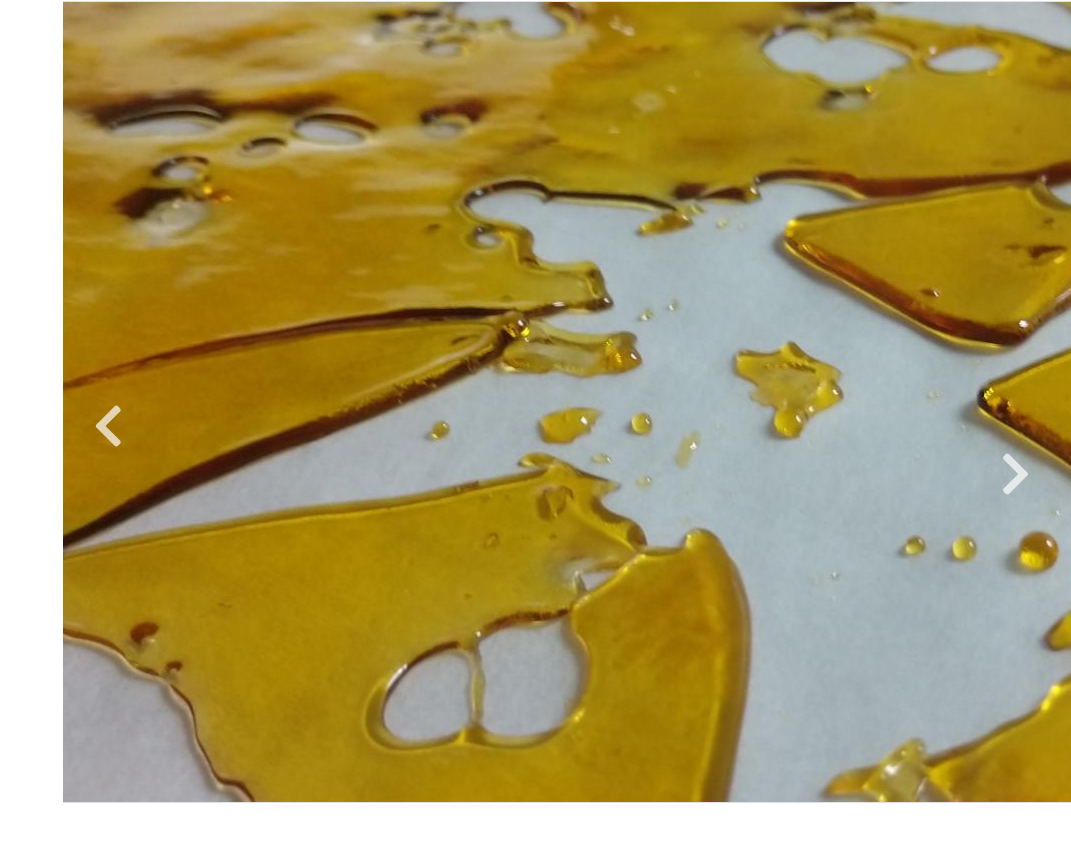
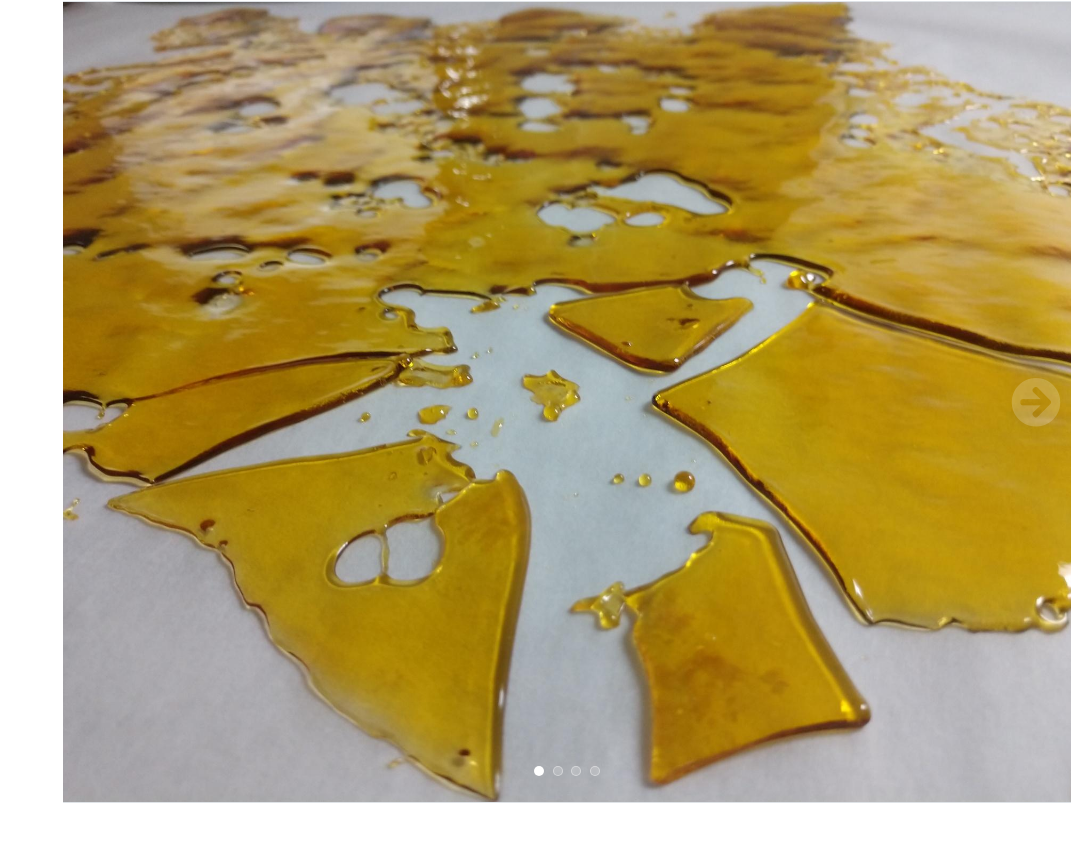
Before and after one commit to brandonore/wm-website, a website with bundled scripts: page index.html in a window 1280 px wide. Shown: the part 1720-2562 px from the top of the page, without its empty margins (209-1280 px from the left). Built offline with nearby package versions, Linux system fonts and the light colour scheme.

Commit message:
Added new slider for gallery

```diff
--- a/index.html
+++ b/index.html
@@ -100,21 +100,34 @@
 
       <section class="resume-section p-3 p-lg-5 d-flex flex-column" id="education">
         <div class="my-auto">
-            <div id="slide-window">
-              <ol id="slides" start="1">
-                <li class="slide alive" style="background-image:url('img/s1.jpg');"></li>
-                <li class="slide" style="background-image:url('img/s2.jpg');"></li>
-                <li class="slide" style="background-image:url('img/s3.jpg');"></li>
-                <li class="slide" style="background-image:url('img/s4.jpg');"></li>
-                <li class="slide" style="background-image:url('img/s5.jpg');"></li>
-                <li class="slide" style="background-image:url('img/s6.jpg');"></li>
-                <li class="slide" style="background-image:url('img/s7.jpg');"></li>
-              </ol>
-              <span class="nav fa fa-chevron-left fa-3x" id="left"></span>
-              <span class="nav fa fa-chevron-right fa-3x" id="right"></span>
-              <!-- <div id="credit">asdf<br>Slide No.<span id="count">1</span><br><span id="zoom">zoom</span></div> -->
-          </div>
-
+            <div  class="css-slider-wrapper">
+                <input type="radio" name="slider" class="slide-radio1" checked id="slider_1">
+                <input type="radio" name="slider" class="slide-radio2" id="slider_2">
+                <input type="radio" name="slider" class="slide-radio3" id="slider_3">
+                <input type="radio" name="slider" class="slide-radio4" id="slider_4">
+                <div class="slider-pagination">
+                    <label for="slider_1" class="page1"></label>
+                    <label for="slider_2" class="page2"></label>
+                    <label for="slider_3" class="page3"></label>
+                    <label for="slider_4" class="page4"></label>
+                </div>
+                <div class="next control">
+                    <label for="slider_1" class="numb1"><i class="fa fa-arrow-circle-right"></i></label>
+                    <label for="slider_2" class="numb2"><i class="fa fa-arrow-circle-right"></i></label>
+                    <label for="slider_3" class="numb3"><i class="fa fa-arrow-circle-right"></i></label>
+                    <label for="slider_4" class="numb4"><i class="fa fa-arrow-circle-right"></i></label>
+                </div>
+                <div class="previous control">
+                    <label for="slider_1" class="numb1"><i class="fa fa-arrow-circle-left"></i></label>
+                    <label for="slider_2" class="numb2"><i class="fa fa-arrow-circle-left"></i></label>
+                    <label for="slider_3" class="numb3"><i class="fa fa-arrow-circle-left"></i></label>
+                    <label for="slider_4" class="numb4"><i class="fa fa-arrow-circle-left"></i></label>
+                </div>
+                <div class="slider slide1"></div>
+                <div class="slider slide2"></div>
+                <div class="slider slide3"></div>
+                <div class="slider slide4"></div>
+            </div>
         </div>
       </section>
 
--- a/js/slider.js
+++ /dev/null
@@ -1,54 +0,0 @@
-$.global = new Object();
-
-$.global.item = 1;
-$.global.total = 0;
-
-$(document).ready(function()
-	{
-
-	var WindowWidth = $(window).width();
-	var SlideCount = $('#slides li').length;
-	var SlidesWidth = SlideCount * WindowWidth;
-
-   $.global.item = 0;
-    $.global.total = SlideCount;
-
-	$('.slide').css('width',WindowWidth+'px');
-	$('#slides').css('width',SlidesWidth+'px');
-
-   $("#slides li:nth-child(1)").addClass('alive');
-
-  $('#left').click(function() { Slide('back'); });
-  $('#right').click(function() { Slide('forward'); });
-
-  });
-
-function Slide(direction)
-	{
-
-    if (direction == 'back') { var $target = $.global.item - 1; }
-    if (direction == 'forward') { var $target = $.global.item + 1; }
-
-    if ($target == -1) { DoIt($.global.total-1); }
-    else if ($target == $.global.total) { DoIt(0); }
-    else { DoIt($target); }
-
-
-	}
-
-function DoIt(target)
-  {
-
-    var $windowwidth = $(window).width();
-	var $margin = $windowwidth * target;
-    var $actualtarget = target+1;
-
-    $("#slides li:nth-child("+$actualtarget+")").addClass('alive');
-
-    $('#slides').css('transform','translate3d(-'+$margin+'px,0px,0px)');
-
-    $.global.item = target;
-
-  $('#count').html($.global.item+1);
-
-  }
--- a/scss/_slider.scss
+++ b/scss/_slider.scss
@@ -1,69 +1,141 @@
-#slide-window {
-    position: relative;
-    width: 100%;
-    height: 100vh;
-    overflow: hidden;
-    top: 0px;
-    left: 0px;
-}
-
-#slides {
-    height: 100%;
-    position: absolute;
-    margin: 0px;
-    padding: 0px;
-    -webkit-transform: translate3d(0px,0px,0px);
-    transform: translate3d(0px,0px,0px);
-    transition: all 0.66s ease; -webkit-transition: all 0.66s ease;
-
-}
-
 #education {
     padding: 0 !important;
 }
 
-.slide {
-    list-style: none;
-    position: relative;
-    float: left;
-    margin: 0;
-    padding: 0;
-    height: 100%;
-    background: $gray-700;
-    text-align: center;
-    background-size: auto;
-    background-position: 34% 50%;
-    background-repeat: no-repeat;
-    color:#fff;
-    transform: translate3d(0px,0px,0px);
-    -webkit-transform: translate3d(0px,0px,0px);
-    visibility: hidden;
-    transform-style: preserve-3d;
-    -webkit-transform-style: preserve-3d;
+.css-slider-wrapper  {
+  display: block;
+  background: #FFF;
+  overflow: hidden;
+  position: relative;
+  height: 100vh;
 }
 
-.alive {
-    visibility: visible;
+.slider {
+  width: 100%;
+  height: 100%;
+  background-color: $gray-700;
+  background-repeat: no-repeat;
+  background-size: cover;
+  background-position: top center;
+  position: absolute;
+  left: 0;
+  top: 0;
+  opacity: 1;
+  z-index: 0;
+
+  display: flex;
+  display: -webkit-flex;
+  display: -ms-flexbox;
+  flex-direction: row;
+  flex-wrap: wrap;
+
+  -webkit-flex-align: center;
+  -webkit-align-items: center;
+  align-items: center;
+  justify-content: center;
+  align-content: center;
+
+  -webkit-transition: -webkit-transform 1600ms;
+  transition: -webkit-transform 1600ms, transform 1600ms;
+  -webkit-transform: scale(1);
+  transform: scale(1);
 }
 
-.nav {
-    position: relative;
-    z-index: 9;
-    top: 50%;
-    cursor: pointer;
-    color: $white;
-    opacity: 0.7;
-    transition: all 0.66s ease; -webkit-transition: all 0.66s ease;
+/* slide background images */
+.slide1 {background-image: url('../img/s1.jpg'); left: 0}
+.slide2 {background-image: url('../img/s2.jpg'); left: 100%}
+.slide3 {background-image: url('../img/s3.jpg'); left: 200%}
+.slide4 {background-image: url('../img/s4.jpg'); left: 300%}
+
+/* slider pagination */
+.slider-pagination {
+  position: absolute;
+  bottom: 20px;
+  width: 100%;
+  left: 0;
+  text-align: center;
+  z-index: 1000;
+}
+.slider-pagination label {
+  width: 10px;
+  height: 10px;
+  border-radius: 50%;
+  display: inline-block;
+  background: rgba(255,255,255,0.2);
+  margin: 0 2px;
+  border: solid 1px rgba(255,255,255,0.4);
+  cursor: pointer;
 }
 
-.nav:hover {
-    opacity: 1.0;
+/* next and previous button*/
+.control {
+    position: absolute;
+    top: 50%;
+    width: 50px;
+    height: 50px;
+    margin-top: -25px;
+    z-index: 55;
 }
 
-#left {
-    left: 3%;
+.control label {
+    z-index: 0;
+    display: none;
+    text-align: center;
+    line-height: 50px;
+    font-size: 50px;
+    color: #FFF;
+    cursor: pointer;
+    opacity: 0.2;
+    transition: all .2s linear;
 }
 
-#right {
-    left: 93%;
+.control label:hover {
+    opacity: 0.5;
 }
+.next {
+    right: 1%;
+}
+.previous {
+    left: 1%;
+}
+
+/* sliding effect */
+.slide-radio1:checked ~ .slider {
+  -webkit-transform: translateX(0%);
+  transform: translateX(0%);
+}
+
+.slide-radio2:checked ~ .slider {
+  -webkit-transform: translateX(-100%);
+  transform: translateX(-100%);
+}
+
+.slide-radio3:checked ~ .slider {
+  -webkit-transform: translateX(-200%);
+  transform: translateX(-200%);
+}
+
+.slide-radio4:checked ~ .slider {
+  -webkit-transform: translateX(-300%);
+  transform: translateX(-300%);
+}
+
+
+/* next and previous will be  active when slider moving*/
+.slide-radio1:checked ~ .next .numb2,
+.slide-radio2:checked ~ .next .numb3,
+.slide-radio3:checked ~ .next .numb4,
+.slide-radio2:checked ~ .previous .numb1,
+.slide-radio3:checked ~ .previous .numb2,
+.slide-radio4:checked ~ .previous .numb3 {
+  display: block;
+  z-index: 1
+}
+
+/* css for active current pagination */
+.slide-radio1:checked ~ .slider-pagination .page1,
+.slide-radio2:checked ~ .slider-pagination .page2,
+.slide-radio3:checked ~ .slider-pagination .page3,
+.slide-radio4:checked ~ .slider-pagination .page4 {
+  background: rgba(255,255,255,1)
+}
```
Also changed, not shown: css/styles.css, css/styles.min.css, js/slider.min.js (deleted), 1 other file.
